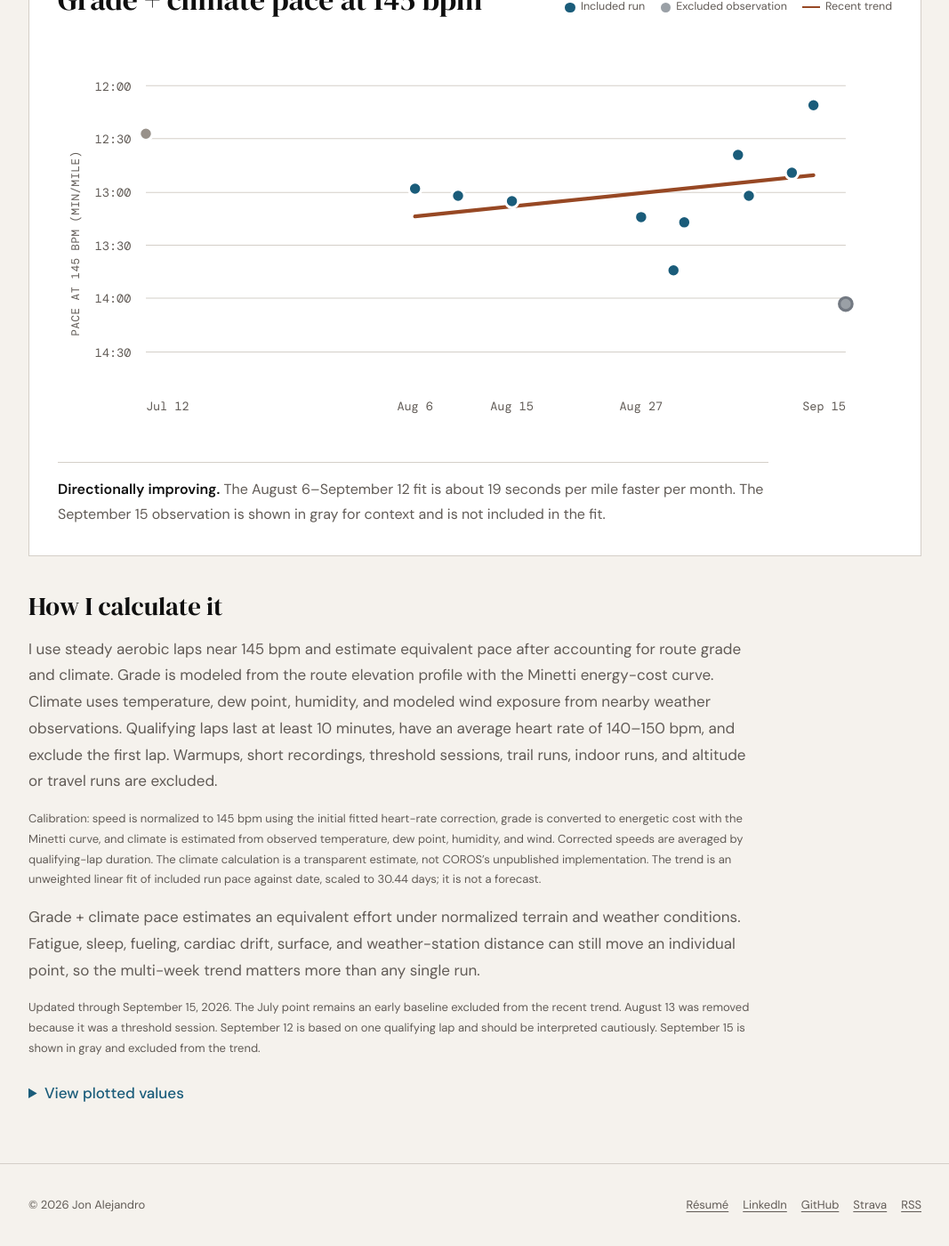
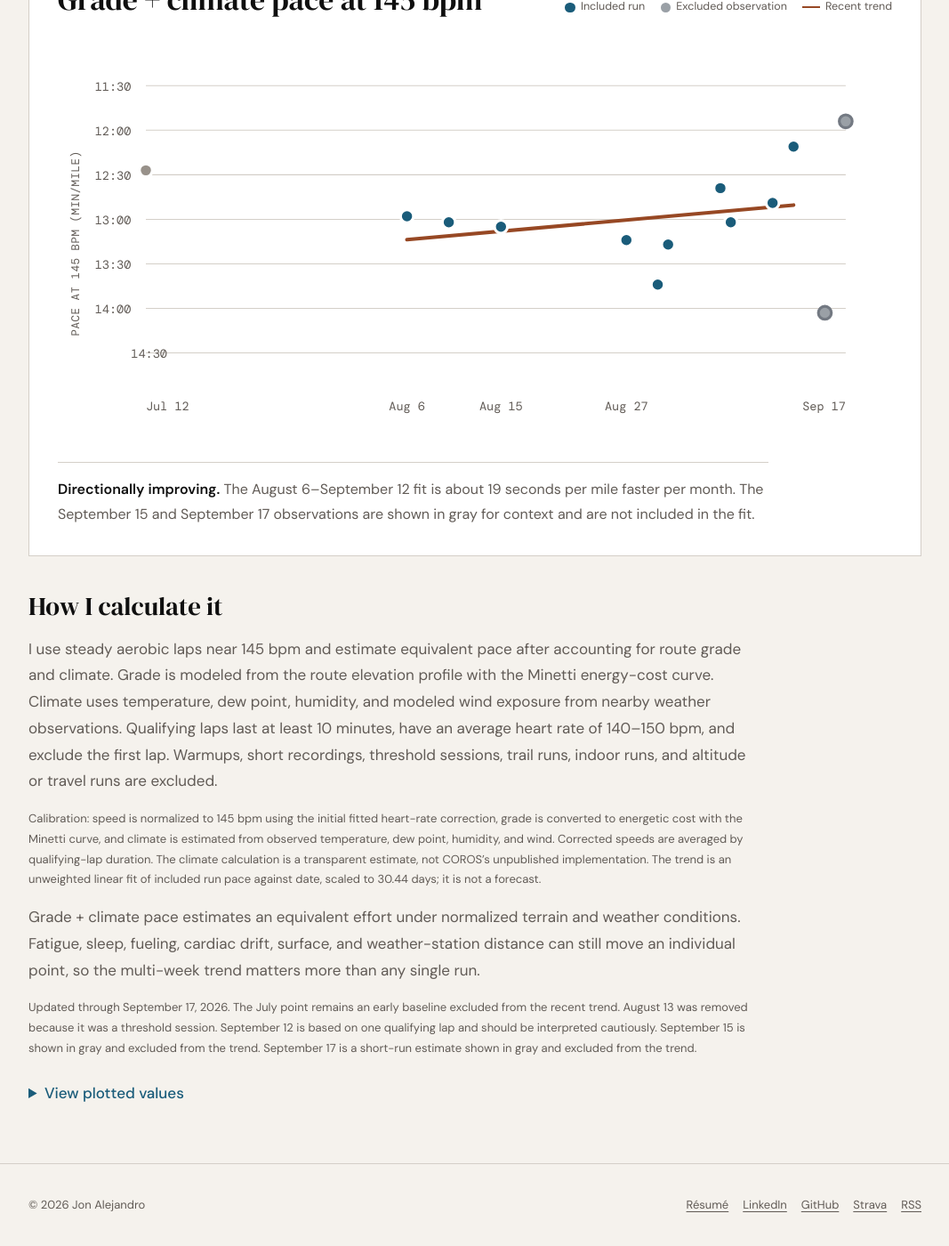
Before and after one commit to jonalejandro/jonalejandro.github.io, a Jekyll site: the page built from _pages/running.html, in a window 1280 px wide and 1400 px high, scrolled down 579 px. Shown: the whole window at 89% size, without its empty margins (106-1173 px from the left). Built offline with Jekyll 4.4.1, drawn with Linux system fonts in a browser that asks for light colours; some of the changed text lies outside the part shown.

Commit message:
Add latest grade and climate running estimate

```diff
--- a/_pages/running.html
+++ b/_pages/running.html
@@ -7,7 +7,7 @@ subtitle: "My grade- and climate-adjusted running pace, normalized to a common 1
 description: "A public view of Jon Alejandro’s aerobic efficiency trend using grade and climate estimates normalized to 145 bpm."
 ---
 <section class="run-summary" aria-label="Current aerobic efficiency summary">
-  <div><span class="run-stat">14:03<span>/mi</span></span><span class="run-stat-label">Latest observation</span></div>
+  <div><span class="run-stat">11:54<span>/mi</span></span><span class="run-stat-label">Latest observation</span></div>
   <div><span class="run-stat run-stat-positive">−19<span> sec/mi</span></span><span class="run-stat-label">Recent monthly trend</span></div>
   <div><span class="run-stat">145<span> bpm</span></span><span class="run-stat-label">Normalized effort</span></div>
 </section>
@@ -15,7 +15,7 @@ description: "A public view of Jon Alejandro’s aerobic efficiency trend using
 <section class="run-panel" aria-labelledby="pace-chart-title">
   <div class="run-panel-heading">
     <div>
-      <p class="section-label">July 12–September 15, 2026</p>
+      <p class="section-label">July 12–September 17, 2026</p>
       <h2 id="pace-chart-title">Grade + climate pace at 145 bpm</h2>
     </div>
     <div class="run-legend" aria-hidden="true"><span><i class="run-dot"></i>Included run</span><span><i class="run-dot" style="background:#9aa0a6;border-color:#737982"></i>Excluded observation</span><span><i class="run-line"></i>Recent trend</span></div>
@@ -24,46 +24,49 @@ description: "A public view of Jon Alejandro’s aerobic efficiency trend using
   <div class="run-chart-scroll">
     <svg class="run-chart" viewBox="0 0 900 460" role="img" aria-labelledby="chart-title chart-desc">
       <title id="chart-title">Adjusted running pace normalized to 145 beats per minute</title>
-      <desc id="chart-desc">Twelve plotted runs through September 15, 2026. Pace is in minutes per mile at 145 bpm; faster values are higher on the chart. The September 15 observation is 14:03 per mile, shown in gray, and excluded from the trend. The recent trend uses ten runs from August 6 through September 12 and excludes the July baseline.</desc>
+      <desc id="chart-desc">Thirteen plotted runs through September 17, 2026. Pace is in minutes per mile at 145 bpm; faster values are higher on the chart. The September 15 and September 17 observations are shown in gray and excluded from the trend. The recent trend uses ten runs from August 6 through September 12 and excludes the July baseline.</desc>
       <g class="chart-grid">
-        <line x1="95" y1="55" x2="850" y2="55"/><line x1="95" y1="112" x2="850" y2="112"/>
-        <line x1="95" y1="170" x2="850" y2="170"/><line x1="95" y1="227" x2="850" y2="227"/>
-        <line x1="95" y1="284" x2="850" y2="284"/><line x1="95" y1="342" x2="850" y2="342"/>
+        <line x1="95" y1="55" x2="850" y2="55"/><line x1="95" y1="103" x2="850" y2="103"/>
+        <line x1="95" y1="151" x2="850" y2="151"/><line x1="95" y1="199" x2="850" y2="199"/>
+        <line x1="95" y1="247" x2="850" y2="247"/><line x1="95" y1="295" x2="850" y2="295"/>
+        <line x1="95" y1="343" x2="850" y2="343"/>
       </g>
       <g class="chart-axis-labels">
-        <text x="79" y="60">12:00</text><text x="79" y="117">12:30</text><text x="79" y="175">13:00</text>
-        <text x="79" y="232">13:30</text><text x="79" y="289">14:00</text><text x="79" y="347">14:30</text>
+        <text x="79" y="60">11:30</text><text x="79" y="108">12:00</text><text x="79" y="156">12:30</text>
+        <text x="79" y="204">13:00</text><text x="79" y="252">13:30</text><text x="79" y="300">14:00</text>
+        <text x="79" y="348">14:30</text>
 
 
 
 
 
 <text x="95.0" y="405" text-anchor="start">Jul 12</text>
-<text x="385.4" y="405" text-anchor="middle">Aug 6</text>
-<text x="489.9" y="405" text-anchor="middle">Aug 15</text>
-<text x="629.3" y="405" text-anchor="middle">Aug 27</text>
-<text x="850.0" y="405" text-anchor="end">Sep 15</text>
+<text x="376.7" y="405" text-anchor="middle">Aug 6</text>
+<text x="478.1" y="405" text-anchor="middle">Aug 15</text>
+<text x="613.4" y="405" text-anchor="middle">Aug 27</text>
+<text x="850.0" y="405" text-anchor="end">Sep 17</text>
 <text class="axis-title" transform="translate(23 225) rotate(-90)" text-anchor="middle">pace at 145 bpm (min/mile)</text>
       </g>
-      <line class="trend-line" x1="385.4" y1="195.9" x2="815.2" y2="151.5"/>
+      <line class="trend-line" x1="376.7" y1="220.9" x2="793.7" y2="183.7"/>
       <g class="chart-points">
-<circle class="early-point" cx="95.0" cy="106.7" r="7"><title>Jul 12: 12:27 per mile; early baseline, excluded from trend</title></circle>
-<circle cx="385.4" cy="166.0" r="7"><title>Aug 6: 12:58 per mile</title></circle>
-<circle cx="431.8" cy="173.6" r="7"><title>Aug 10: 13:02 per mile</title></circle>
-<circle cx="489.9" cy="179.4" r="7"><title>Aug 15: 13:05 per mile</title></circle>
-<circle cx="629.3" cy="196.6" r="7"><title>Aug 27: 13:14 per mile</title></circle>
-<circle cx="664.2" cy="254.0" r="7"><title>Aug 30: 13:44 per mile</title></circle>
-<circle cx="675.8" cy="202.3" r="7"><title>Aug 31: 13:17 per mile</title></circle>
-<circle cx="733.8" cy="129.6" r="7"><title>Sep 5: 12:39 per mile</title></circle>
-<circle cx="745.5" cy="173.6" r="7"><title>Sep 6: 13:02 per mile</title></circle>
-<circle cx="791.9" cy="148.8" r="7"><title>Sep 10: 12:49 per mile</title></circle>
-<circle cx="815.2" cy="76.0" r="7"><title>Sep 12: 12:11 per mile; one qualifying lap</title></circle>
-<circle cx="850.0" cy="290.3" r="7" style="fill:#9aa0a6;stroke:#737982"><title>Sep 15: 14:03 per mile; shown for context and excluded from trend</title></circle>
+<circle class="early-point" cx="95.0" cy="146.2" r="7"><title>Jul 12: 12:27 per mile; early baseline, excluded from trend</title></circle>
+<circle cx="376.7" cy="195.8" r="7"><title>Aug 6: 12:58 per mile</title></circle>
+<circle cx="421.8" cy="202.2" r="7"><title>Aug 10: 13:02 per mile</title></circle>
+<circle cx="478.1" cy="207.0" r="7"><title>Aug 15: 13:05 per mile</title></circle>
+<circle cx="613.4" cy="221.4" r="7"><title>Aug 27: 13:14 per mile</title></circle>
+<circle cx="647.2" cy="269.4" r="7"><title>Aug 30: 13:44 per mile</title></circle>
+<circle cx="658.4" cy="226.2" r="7"><title>Aug 31: 13:17 per mile</title></circle>
+<circle cx="714.8" cy="165.4" r="7"><title>Sep 5: 12:39 per mile</title></circle>
+<circle cx="726.0" cy="202.2" r="7"><title>Sep 6: 13:02 per mile</title></circle>
+<circle cx="771.1" cy="181.4" r="7"><title>Sep 10: 12:49 per mile</title></circle>
+<circle cx="793.7" cy="120.6" r="7"><title>Sep 12: 12:11 per mile; one qualifying lap</title></circle>
+<circle cx="827.5" cy="299.8" r="7" style="fill:#9aa0a6;stroke:#737982"><title>Sep 15: 14:03 per mile; excluded from trend</title></circle>
+<circle cx="850.0" cy="93.4" r="7" style="fill:#9aa0a6;stroke:#737982"><title>Sep 17: 11:54 per mile; short-run estimate excluded from trend</title></circle>
 </g>
     </svg>
   </div>
 
-  <p class="run-caption"><strong>Directionally improving.</strong> The August 6–September 12 fit is about 19 seconds per mile faster per month. The September 15 observation is shown in gray for context and is not included in the fit.</p>
+  <p class="run-caption"><strong>Directionally improving.</strong> The August 6–September 12 fit is about 19 seconds per mile faster per month. The September 15 and September 17 observations are shown in gray for context and are not included in the fit.</p>
 </section>
 
 <section class="run-method rich" aria-labelledby="method-title">
@@ -71,8 +74,8 @@ description: "A public view of Jon Alejandro’s aerobic efficiency trend using
   <p>I use steady aerobic laps near 145 bpm and estimate equivalent pace after accounting for route grade and climate. Grade is modeled from the route elevation profile with the Minetti energy-cost curve. Climate uses temperature, dew point, humidity, and modeled wind exposure from nearby weather observations. Qualifying laps last at least 10 minutes, have an average heart rate of 140–150 bpm, and exclude the first lap. Warmups, short recordings, threshold sessions, trail runs, indoor runs, and altitude or travel runs are excluded.</p>
   <p class="detail">Calibration: speed is normalized to 145 bpm using the initial fitted heart-rate correction, grade is converted to energetic cost with the Minetti curve, and climate is estimated from observed temperature, dew point, humidity, and wind. Corrected speeds are averaged by qualifying-lap duration. The climate calculation is a transparent estimate, not COROS’s unpublished implementation. The trend is an unweighted linear fit of included run pace against date, scaled to 30.44 days; it is not a forecast.</p>
   <p>Grade + climate pace estimates an equivalent effort under normalized terrain and weather conditions. Fatigue, sleep, fueling, cardiac drift, surface, and weather-station distance can still move an individual point, so the multi-week trend matters more than any single run.</p>
-  <p class="detail">Updated through September 15, 2026. The July point remains an early baseline excluded from the recent trend. August 13 was removed because it was a threshold session. September 12 is based on one qualifying lap and should be interpreted cautiously. September 15 is shown in gray and excluded from the trend.</p>
+  <p class="detail">Updated through September 17, 2026. The July point remains an early baseline excluded from the recent trend. August 13 was removed because it was a threshold session. September 12 is based on one qualifying lap and should be interpreted cautiously. September 15 is shown in gray and excluded from the trend. September 17 is a short-run estimate shown in gray and excluded from the trend.</p>
   <details class="run-data"><summary>View plotted values</summary>
-    <div class="run-table-wrap"><table><thead><tr><th>Date</th><th>Grade + climate pace at 145 bpm</th><th>Trend status</th></tr></thead><tbody><tr><td>Jul 12</td><td>12:27/mi</td><td>Early baseline</td></tr><tr><td>Aug 6</td><td>12:58/mi</td><td>Included</td></tr><tr><td>Aug 10</td><td>13:02/mi</td><td>Included</td></tr><tr><td>Aug 15</td><td>13:05/mi</td><td>Included</td></tr><tr><td>Aug 27</td><td>13:14/mi</td><td>Included</td></tr><tr><td>Aug 30</td><td>13:44/mi</td><td>Included</td></tr><tr><td>Aug 31</td><td>13:17/mi</td><td>Included</td></tr><tr><td>Sep 5</td><td>12:39/mi</td><td>Included</td></tr><tr><td>Sep 6</td><td>13:02/mi</td><td>Included</td></tr><tr><td>Sep 10</td><td>12:49/mi</td><td>Included</td></tr><tr><td>Sep 12</td><td>12:11/mi</td><td>Included</td></tr><tr><td>Sep 15</td><td>14:03/mi</td><td>Excluded observation</td></tr></tbody></table></div>
+    <div class="run-table-wrap"><table><thead><tr><th>Date</th><th>Grade + climate pace at 145 bpm</th><th>Trend status</th></tr></thead><tbody><tr><td>Jul 12</td><td>12:27/mi</td><td>Early baseline</td></tr><tr><td>Aug 6</td><td>12:58/mi</td><td>Included</td></tr><tr><td>Aug 10</td><td>13:02/mi</td><td>Included</td></tr><tr><td>Aug 15</td><td>13:05/mi</td><td>Included</td></tr><tr><td>Aug 27</td><td>13:14/mi</td><td>Included</td></tr><tr><td>Aug 30</td><td>13:44/mi</td><td>Included</td></tr><tr><td>Aug 31</td><td>13:17/mi</td><td>Included</td></tr><tr><td>Sep 5</td><td>12:39/mi</td><td>Included</td></tr><tr><td>Sep 6</td><td>13:02/mi</td><td>Included</td></tr><tr><td>Sep 10</td><td>12:49/mi</td><td>Included</td></tr><tr><td>Sep 12</td><td>12:11/mi</td><td>Included</td></tr><tr><td>Sep 15</td><td>14:03/mi</td><td>Excluded observation</td></tr><tr><td>Sep 17</td><td>11:54/mi</td><td>Excluded observation</td></tr></tbody></table></div>
   </details>
 </section>
```
